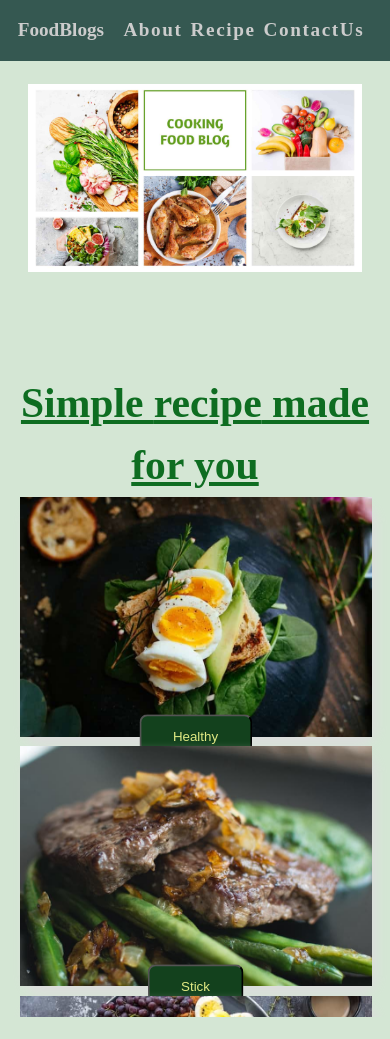
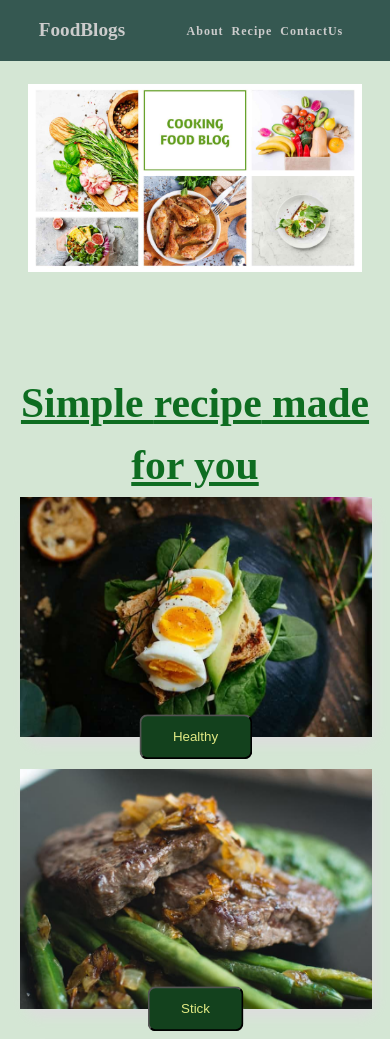
Before and after one commit to rahelMarkos/foodblog, a plain HTML site: page index.html in a window 390 px wide. Shown: the top 1039 px of the page. Drawn offline with Linux system fonts and the light colour scheme.

Commit message:
fixing some bugs

```diff
--- a/css/queries.css
+++ b/css/queries.css
@@ -1,6 +1,6 @@
-@media (max-width: 80em) {
+@media (max-width: 75em) {
   .container {
-    width: 100vw;
+    width: 90vw;
   }
   .hero-img {
     display: flex;
@@ -29,17 +29,23 @@
   }
   .logo {
     letter-spacing: normal;
-    font-size: 12px;
+    font-size: 1.2rem;
   }
 
   .nav-links {
     gap: 0.5rem;
   }
+  .latest {
+    padding: 0;
+    gap: 2rem;
+    margin: 0;
+  }
 }
 
 @media (max-width: 25em) {
   .latest {
-    background-color: red;
     padding: 0;
+    gap: 2rem;
+    margin: 0;
   }
 }
--- a/css/style.css
+++ b/css/style.css
@@ -1,6 +1,6 @@
 @import url(./general.css);
 @import url(./blogBost.css);
-@import url(./media.css);
+@import url(./queries.css);
 
 header {
   width: 100vw;
@@ -108,12 +108,12 @@ button {
 }
 .card {
   width: 100%;
-  box-shadow: 4px 8px 12px #ddd;
+  box-shadow: 4px 8px 12px #fffdfd;
 
   display: grid;
   grid-template-columns: 1fr 1fr;
   /* grid-template-rows: 30rem; */
-  border: 1px solid #ccc;
+  border: 1px solid #4f4e4e;
   border-radius: 1rem;
   gap: 1.4rem;
 }
@@ -179,9 +179,9 @@ button {
   text-align: center;
 }
 
-@media (max-width: 80em) {
+@media (max-width: 75em) {
   .container {
-    width: 100vw;
+    width: 90vw;
   }
   .hero-img {
     display: flex;
@@ -205,8 +205,7 @@ button {
   }
   .nav-links a {
     font-weight: bold;
-    font-size: 1.2rem;
-    letter-spacing: 0.1rem;
+    letter-spacing: 1px;
   }
   .logo h2 {
     letter-spacing: normal;
@@ -217,10 +216,22 @@ button {
   .nav-links {
     gap: 0.5rem;
   }
+  .latest {
+    padding: 0;
+    gap: 2rem;
+    margin: 0;
+  }
 }
 
 @media (max-width: 25em) {
   .latest {
-    padding: 0;
+    gap: 2rem;
+    margin: 0;
+  }
+  h3 {
+    margin-top: 3rem;
+  }
+  .nav-links a {
+    font-size: 12px;
   }
 }
```
